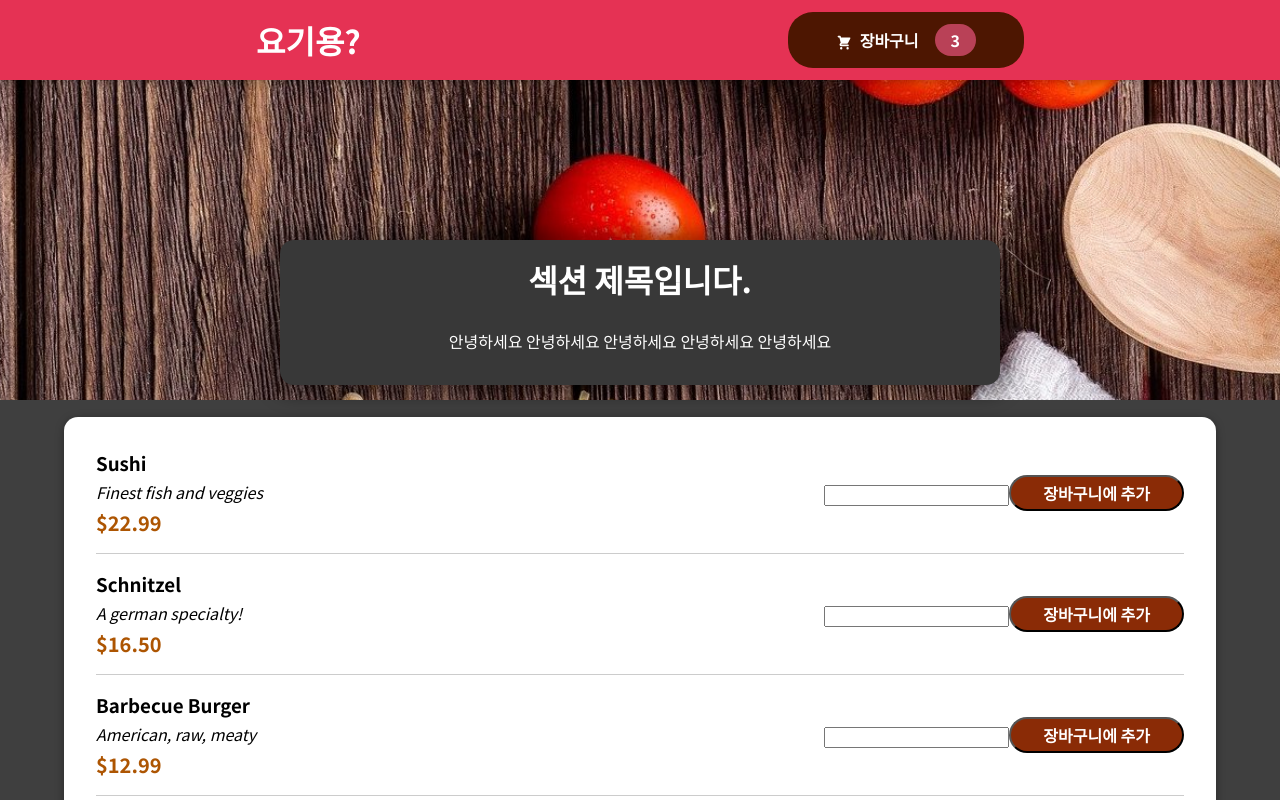
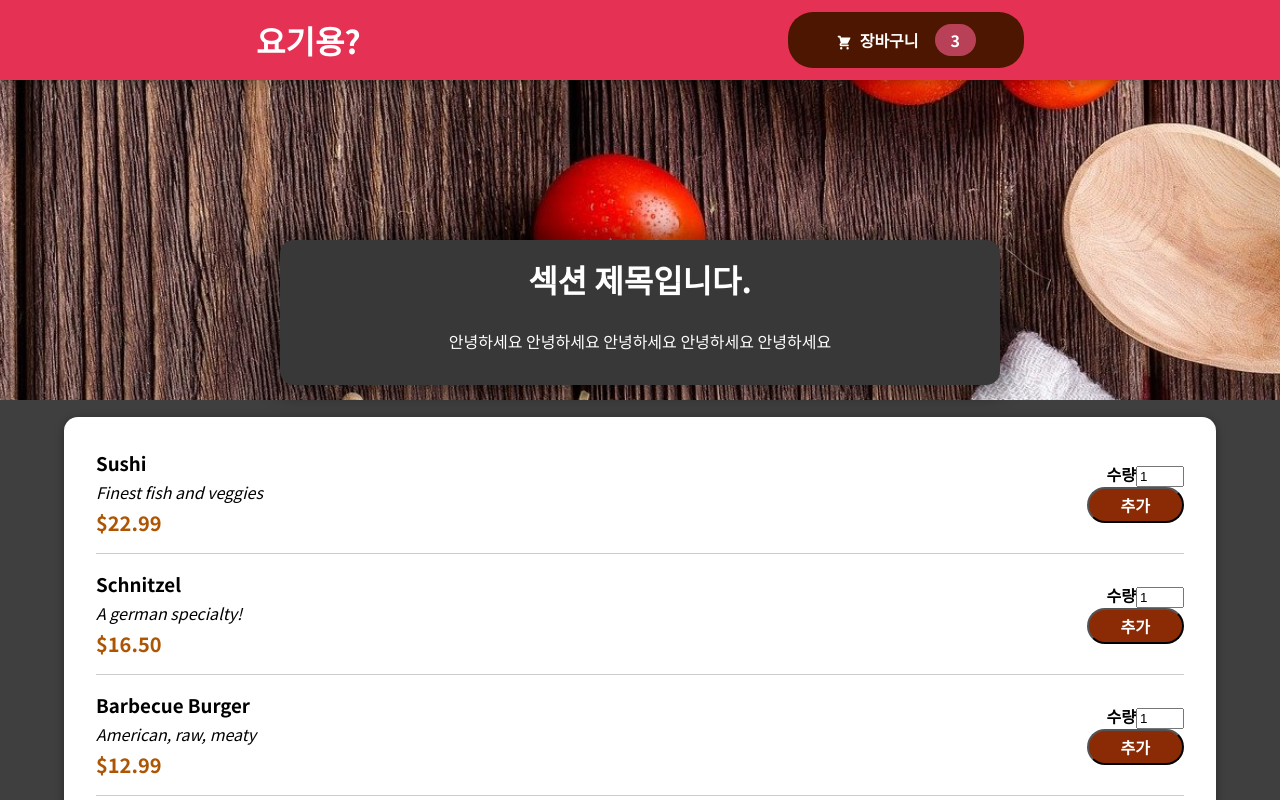
Before and after one commit to kjm541006/Food-Order-App, a React (Create React App) app: page / in a window 1280 px wide. Shown: the top 800 px of the page. Built offline with nearby package versions, Linux system fonts and the light colour scheme.

Commit message:
input 컴포넌트 추가

```diff
--- a/src/components/Foods/FoodItem/FoodItemForm.js
+++ b/src/components/Foods/FoodItem/FoodItemForm.js
@@ -1,11 +1,15 @@
 import React from "react";
+import Input from "../../UI/Input";
 import classes from "./FoodItemForm.module.css";
 
 export default function FoodItemForm(props) {
   return (
     <form className={classes.form}>
-      <input />
-      <button>장바구니에 추가</button>
+      <Input
+        label="수량"
+        input={{ id: "amount", type: "number", min: "1", max: "5", step: "1", defaultValue: "1" }}
+      />
+      <button>추가</button>
     </form>
   );
 }
--- a/src/components/UI/Input.js
+++ b/src/components/UI/Input.js
@@ -0,0 +1,12 @@
+import React from "react";
+
+import classes from "./Input.module.css";
+
+export default function Input(props) {
+  return (
+    <div className={classes.input}>
+      <label htmlFor={props.input.id}>{props.label}</label>
+      <input type="text" {...props.input} />
+    </div>
+  );
+}
--- a/src/components/UI/Input.module.css
+++ b/src/components/UI/Input.module.css
@@ -0,0 +1,4 @@
+.input {
+  font: inherit;
+  font-weight: bold;
+}
```
Also changed, not shown: 1 other file (tests, documents, lock files or other folders).
